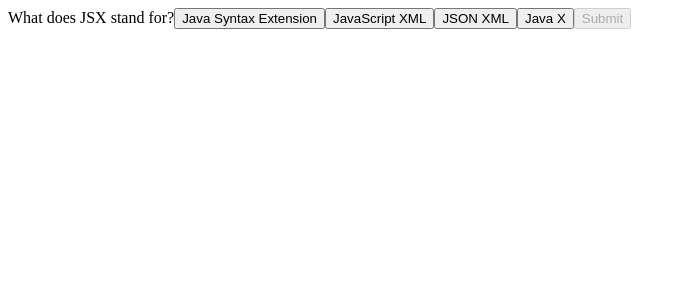
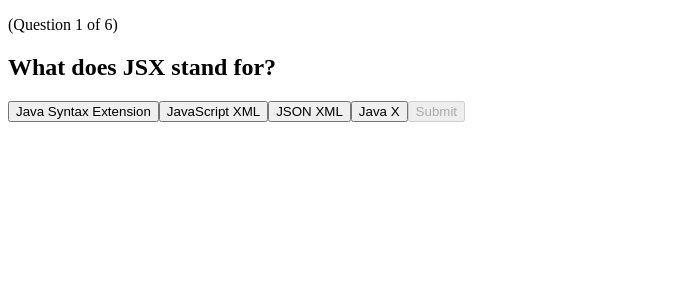
Before and after one commit to JANS66/quiz-app, a React (Vite) app: page / in a window 1280 px wide. Shown: the top 300 px of the page, without its empty margins (0-686 px from the left). Built offline with nearby package versions, Linux system fonts and the light colour scheme.

Commit message:
Create screen components

```diff
--- a/src/App.jsx
+++ b/src/App.jsx
@@ -1,5 +1,7 @@
 import { useState } from "react"
 import { questions } from "./assets/questions"
+import QuizScreen from "./components/QuizScreen"
+import ResultScreen from "./components/ResultScreen"
 
 function App() {
 
@@ -35,10 +37,23 @@ function App() {
 
   return (
     <div>
-      {isFinished ? `You scored ${score} / ${questions.length}` : question}
-      {!isFinished && options}
-      {!isFinished && <button onClick={() => handleSubmit()} disabled={selectedAnswer === null}>Submit</button>}
-      {isFinished && <button onClick={() => handleRestart()}>Restart Quiz</button>}
+      {isFinished ? (
+        <ResultScreen
+          score={score}
+          total={questions.length}
+          onRestart={handleRestart}
+        />
+      ) : (
+        <QuizScreen
+          question={currentQuestion.question}
+          options={currentQuestion.options}
+          selectedAnswer={selectedAnswer}
+          onSelect={setSelectedAnswer}
+          onSubmit={handleSubmit}
+          current={currentQuestionIndex + 1}
+          total={questions.length}
+        />
+      )}
     </div>
   )
 }
--- /dev/null
+++ b/src/components/QuizScreen.jsx
@@ -0,0 +1,21 @@
+export default function QuizScreen({ question, options, selectedAnswer, onSelect, onSubmit, current, total }) {
+    return (
+        <>
+            <p>(Question {current} of {total})</p>
+            <h2>{question}</h2>
+
+            {options.map((option, index) => (
+                <button
+                    key={index}
+                    onClick={() => onSelect(option)}
+                >
+                    {option}
+                </button>
+            ))}
+
+            <button onClick={onSubmit} disabled={!selectedAnswer}>
+                Submit
+            </button>
+        </>
+    )
+}
--- /dev/null
+++ b/src/components/ResultScreen.jsx
@@ -0,0 +1,8 @@
+export default function ResultScreen({score, total, onRestart}) {
+    return (
+        <>
+            <h2>You scored {score} / {total}</h2>
+            <button onClick={onRestart}>Restart Quiz</button>
+        </>
+    )
+}
```
